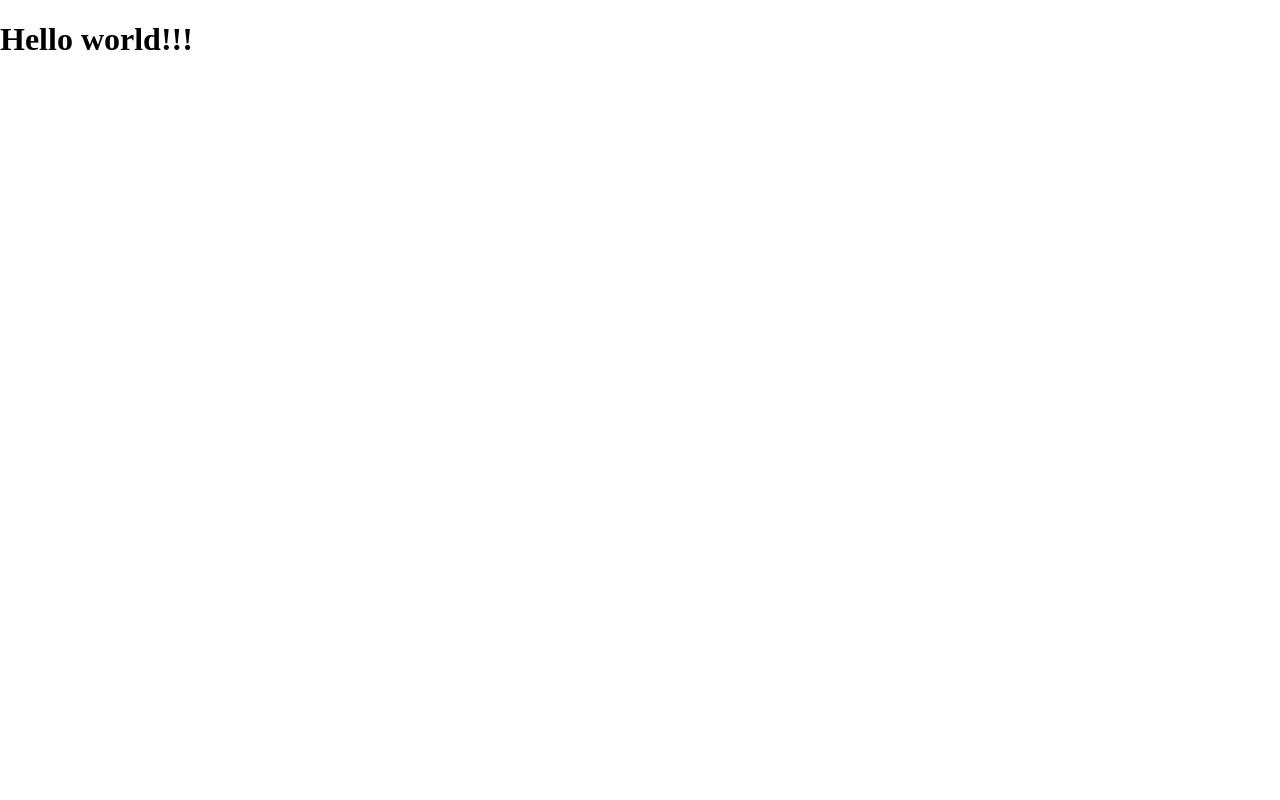
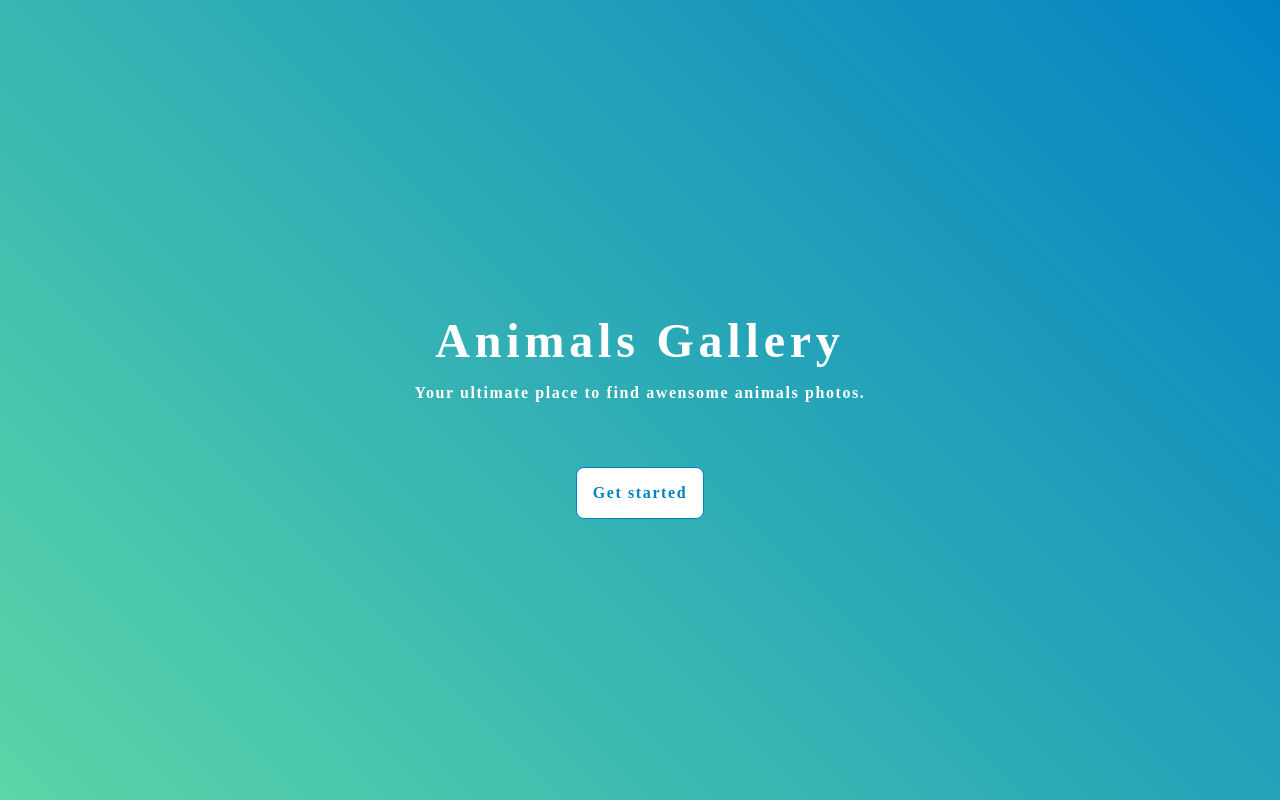
Before and after one commit to dragenet/animals-gallery-recruitment-task, a React (Vite) app: page / in a window 1280 px wide. Built offline with nearby package versions, Linux system fonts and the light colour scheme.

Commit message:
Add Home page Add HomePageTemplate

```diff
--- /dev/null
+++ b/src/components/templates/HomePageTemplate/HomePageTemplate.tsx
@@ -0,0 +1,18 @@
+import { Link } from 'react-router-dom';
+
+import { Subtitle } from '~/components/atoms/Typography';
+import { paths } from '~/router';
+
+import { BackgroundWrapper, StyledButton, StyledH1 } from './parts';
+
+export const HomePageTemplate = () => {
+  return (
+    <BackgroundWrapper>
+      <StyledH1 color="white">Animals Gallery</StyledH1>
+      <Subtitle color="white">Your ultimate place to find awensome animals photos.</Subtitle>
+      <Link to={paths.gallery}>
+        <StyledButton variant="secondary">Get started</StyledButton>
+      </Link>
+    </BackgroundWrapper>
+  );
+};
--- /dev/null
+++ b/src/components/templates/HomePageTemplate/index.ts
@@ -0,0 +1 @@
+export * from './HomePageTemplate';
--- /dev/null
+++ b/src/components/templates/HomePageTemplate/parts.ts
@@ -0,0 +1,23 @@
+import styled from 'styled-components';
+
+import { Button } from '~/components/atoms/Button';
+import { H1 } from '~/components/atoms/Typography';
+
+export const BackgroundWrapper = styled.div`
+  width: 100%;
+  height: 100vh;
+  background: ${({ theme }) => theme.gradients.backgroundDefault};
+
+  display: flex;
+  flex-direction: column;
+  align-items: center;
+  justify-content: center;
+`;
+
+export const StyledH1 = styled(H1)`
+  margin-bottom: 0;
+`;
+
+export const StyledButton = styled(Button)`
+  margin-top: 3em;
+`;
--- a/src/pages/Home.tsx
+++ b/src/pages/Home.tsx
@@ -1,2 +1,10 @@
-const HomePage = () => <h1>Hello world!!!</h1>;
+import { Helmet } from '~/components/molecules/Helmet';
+import { HomePageTemplate } from '~/components/templates/HomePageTemplate';
+
+const HomePage = () => (
+  <>
+    <Helmet />
+    <HomePageTemplate />
+  </>
+);
 export default HomePage;
```
